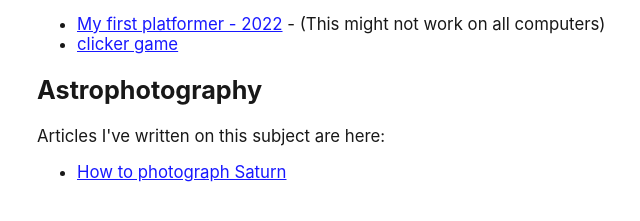
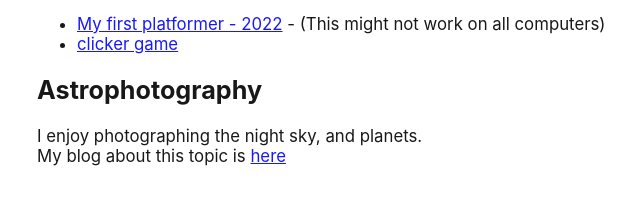
Before and after one commit to rcbcodes/rcbcodes.github.io, a plain HTML site: page website/index.html in a window 1280 px wide. Shown: the part 119-340 px from the top of the page, without its empty margins (303-943 px from the left). Drawn offline with Linux system fonts and the light colour scheme.

Commit message:
Update index.html

```diff
--- a/website/index.html
+++ b/website/index.html
@@ -14,9 +14,7 @@
         <li><a href="take-over-the-world-clicker-game-button/index.html">clicker game</a></li>
         </ul>
         <h2>Astrophotography</h2>
-        <p>Articles I've written on this subject are here:</p>
-        <ul>
-        <li><a href="astrophotography/how-to-photograph-saturn/index.html">How to photograph Saturn</a></li>
-        </ul>
+        <p>I enjoy photographing the night sky, and planets.<br>
+        My blog about this topic is <a href="astrophotography/index.html">here</a></p>
     </body>
 </html>
```
